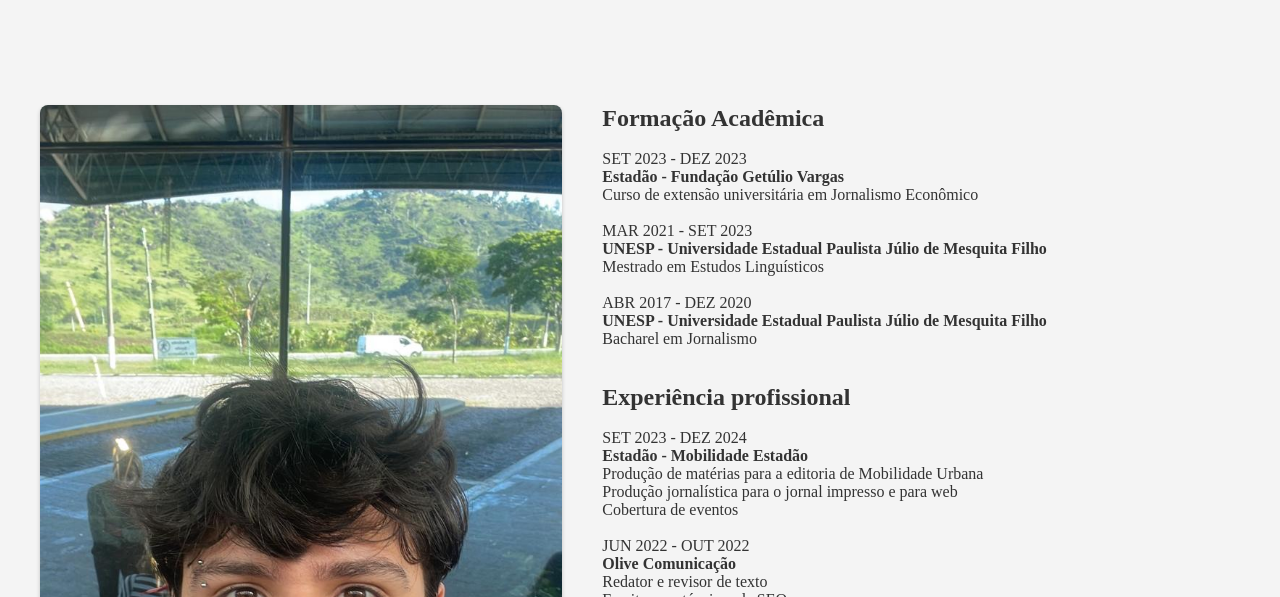
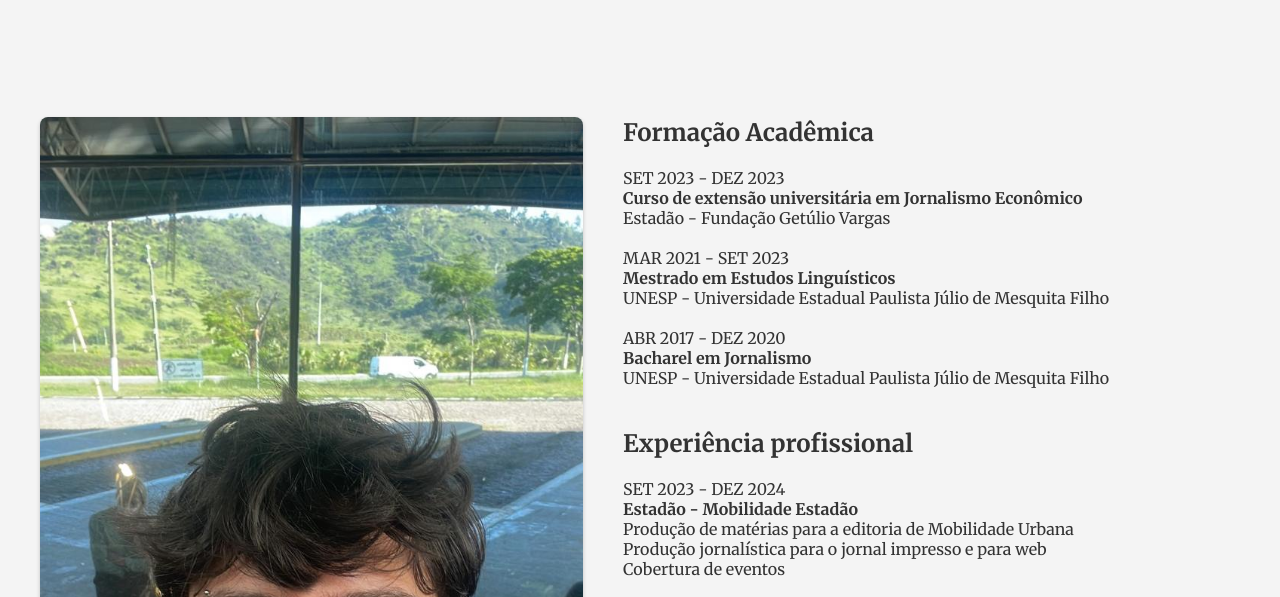
Before and after one commit to fellipegualberto/portfolio, a plain HTML site: page curriculo.html in a window 1280 px wide. Shown: the part 203-800 px from the top of the page. Drawn offline with Linux system fonts and the light colour scheme.

Commit message:
curriculo.html

```diff
--- a/curriculo.html
+++ b/curriculo.html
@@ -4,7 +4,7 @@
   <meta charset="UTF-8">
   <meta name="viewport" content="width=device-width, initial-scale=1.0">
   <title>Fellipe Gualberto - Portfólio</title>
-  <link href="https://fonts.googleapis.com/css2?family=Open+Sans:wght@400;600&display=swap" rel="stylesheet">
+  <link href="https://fonts.googleapis.com/css2?family=Merriweather:wght@400;700&display=swap" rel="stylesheet">
   <link rel="stylesheet" href="style.css">
 </head>
 <body>
@@ -44,13 +44,13 @@
       <h2>Formação Acadêmica</h2>
 	<br>
       <p> SET 2023 - DEZ 2023 <br>
-	  <b> Estadão - Fundação Getúlio Vargas </b> <br> Curso de extensão universitária em Jornalismo Econômico <br>
+	  <b> Curso de extensão universitária em Jornalismo Econômico </b> <br> Estadão - Fundação Getúlio Vargas <br>
 	<br>
 	  MAR 2021 - SET 2023 <br>
-	  <b> UNESP - Universidade Estadual Paulista Júlio de Mesquita Filho </b> <br> Mestrado em Estudos Linguísticos <br>
+	  <b> Mestrado em Estudos Linguísticos </b> <br> UNESP - Universidade Estadual Paulista Júlio de Mesquita Filho <br>
 	<br>
 	  ABR 2017 - DEZ 2020 <br>
-	  <b> UNESP - Universidade Estadual Paulista Júlio de Mesquita Filho </b> <br> Bacharel em Jornalismo <br> <br> <br>
+	  <b> Bacharel em Jornalismo </b> <br> UNESP - Universidade Estadual Paulista Júlio de Mesquita Filho <br> <br> <br>
 
       <h2>Experiência profissional</h2>
 	<br>
```
